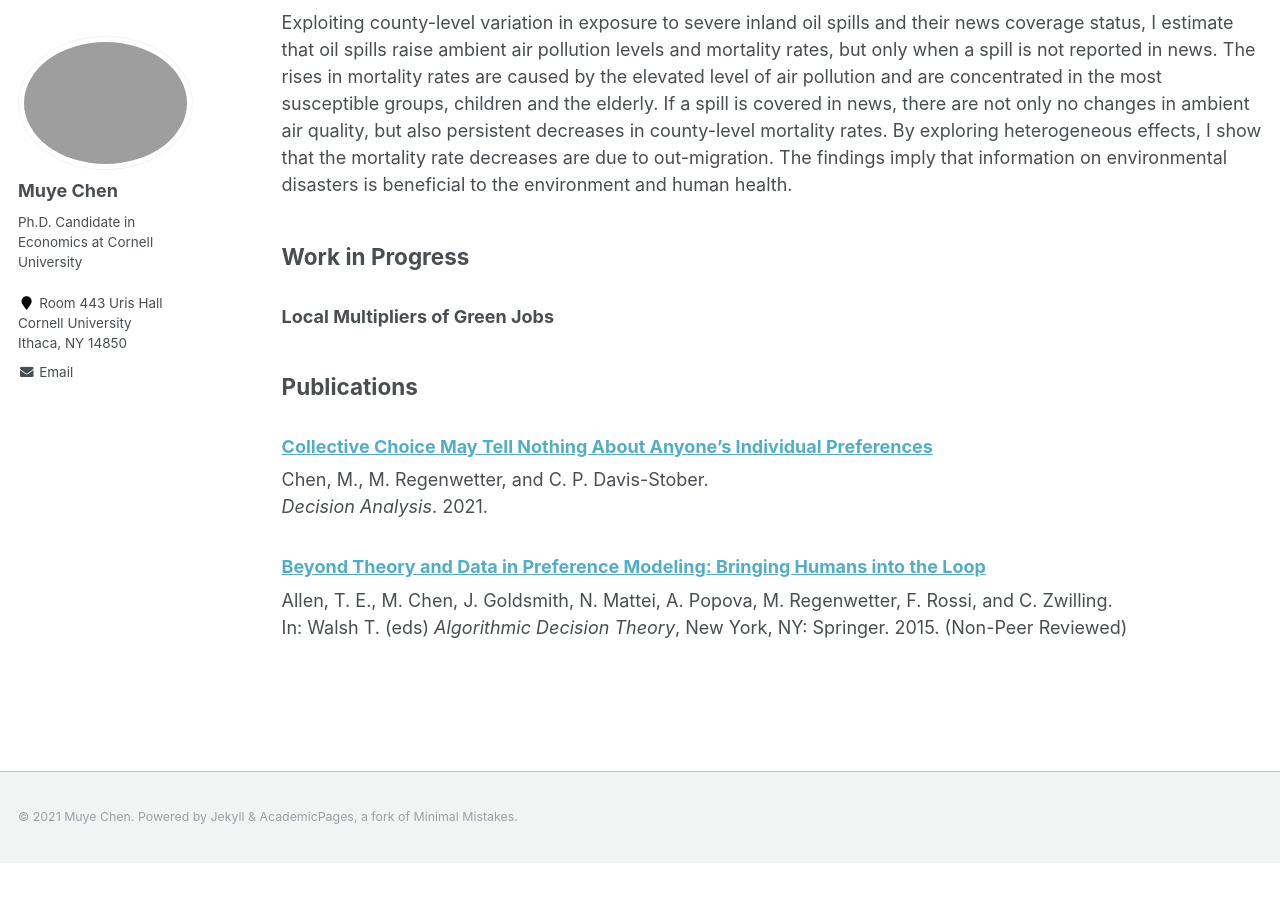
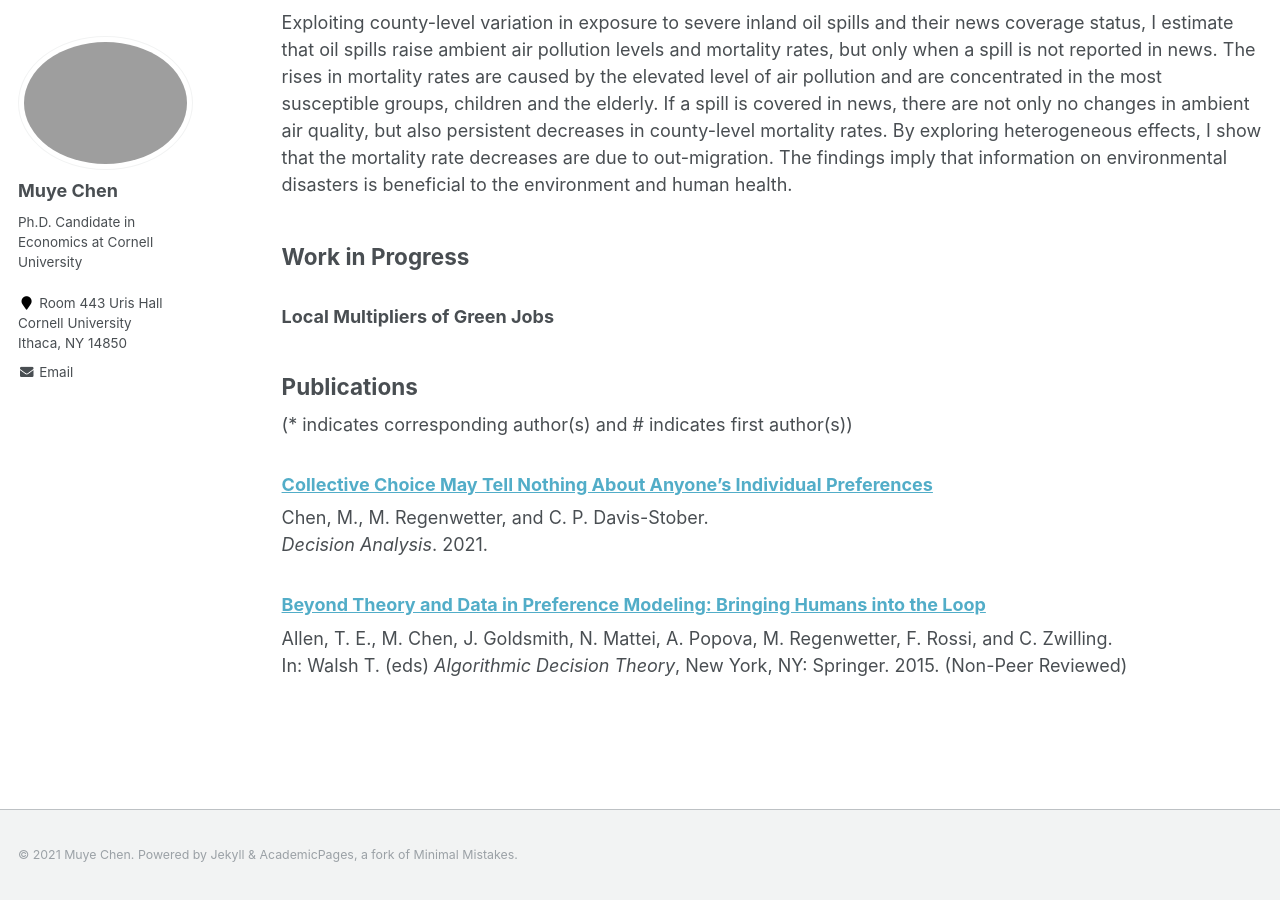
Before and after one commit to muyechenecon/muyechenecon.github.io, a Jekyll site: the page built from _pages/research.md, in a window 1280 px wide and 900 px high, scrolled down 688 px. Built offline with Jekyll 4.4.1, drawn with Linux system fonts in a browser that asks for light colours; formulas are drawn with MathJax 3; before the commit the page ends 1550 px from its top, so only the background shows below that.

Commit message:
Update research.md

```diff
--- a/_pages/research.md
+++ b/_pages/research.md
@@ -29,7 +29,7 @@ Revise & resubmit, <i> American Economic Journal: Economic Policy </i> </p> </di
 </p>
 
 <p id="1.5-spaced" style="line-height: 150%;">
-<h2> Publications </h2>
+<h2> Publications </h2> (* indicates corresponding author(s) and # indicates first author(s))
 <div><a href="https://pubsonline.informs.org/doi/abs/10.1287/deca.2020.0417"><h3>Collective Choice May Tell Nothing About Anyone’s Individual Preferences</h3></a> Chen, M., M. Regenwetter, and C. P. Davis-Stober.<br> <i>Decision Analysis</i>. 2021.</div>
 
  <div><a href="https://link.springer.com/chapter/10.1007/978-3-319-23114-3_1"><h3>Beyond Theory and Data in Preference Modeling: Bringing Humans into the Loop</h3></a>Allen, T. E., M. Chen, J. Goldsmith, N. Mattei, A. Popova, M. Regenwetter, F. Rossi, and C. Zwilling.<br> In: Walsh T. (eds) <i>Algorithmic Decision Theory</i>, New York, NY: Springer. 2015. (Non-Peer Reviewed) </div>
```
